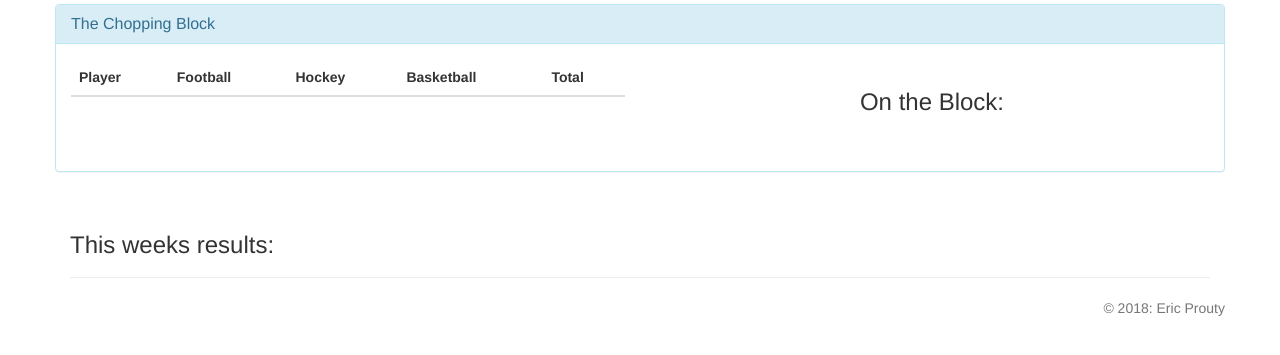
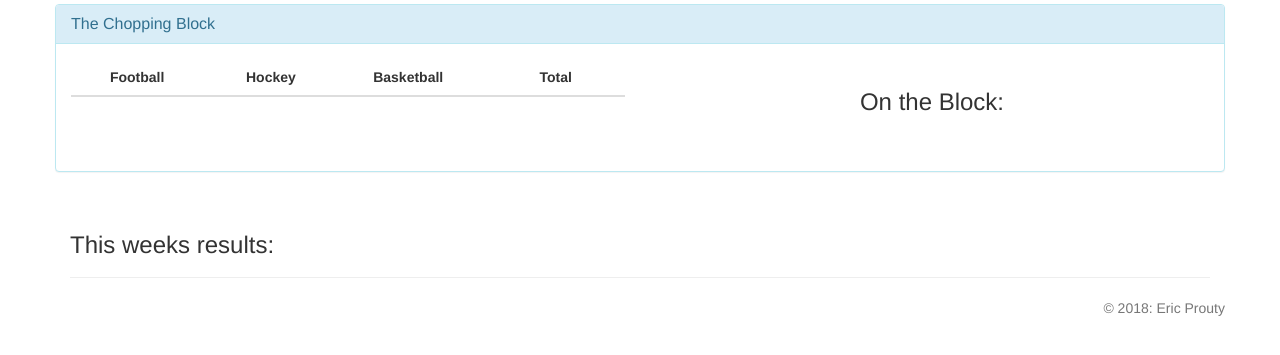
Before and after one commit to eprouty/the_wheel, a Flask app: template templates/index.html in a window 1280 px wide. Shown: the part 51-406 px from the top of the page. Run offline with Flask 2, Linux system fonts and the light colour scheme; the template is opened without the code that fills it, so the values that code supplies are empty; some libraries are stand-ins or nearby versions.

Commit message:
Changing table headers

```diff
--- a/templates/index.html
+++ b/templates/index.html
@@ -32,7 +32,7 @@
                         <table class="table table-striped">
                             <thead>
                                 <tr>
-                                    <th>Player</th>
+                                    <th></th>
                                     <th>Football</th>
                                     <th>Hockey</th>
                                     <th>Basketball</th>
```
